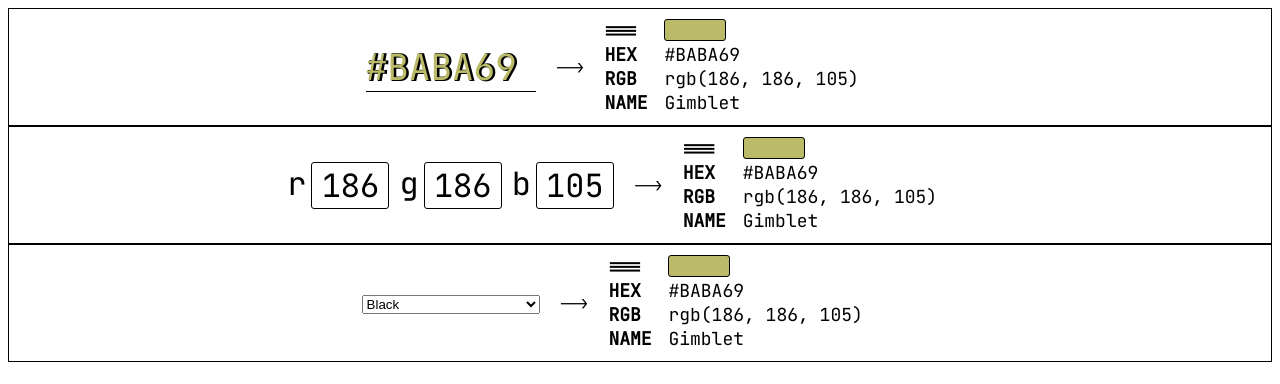
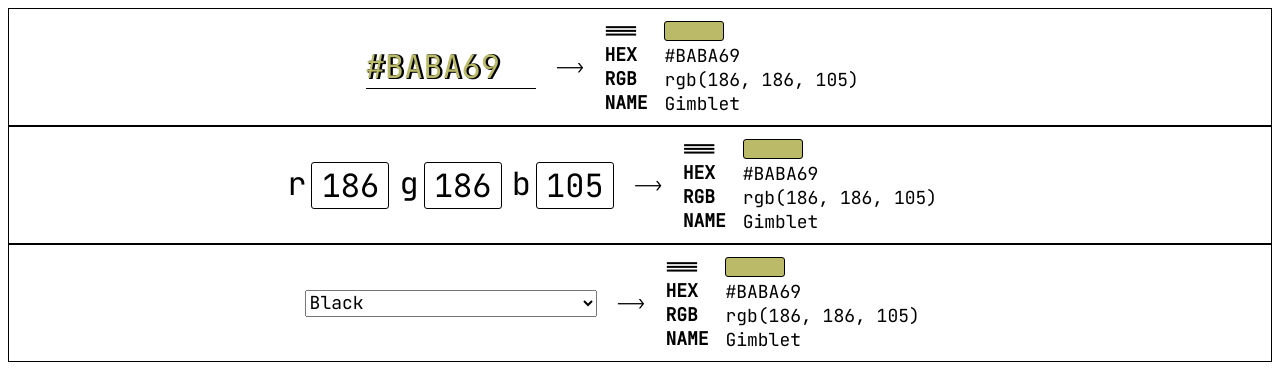
Before and after one commit to catchthirtythree/colour-naming, a React (Create React App) app in the folder cn-gui/: page / in a window 1280 px wide. Shown: the top 384 px of the page. Built offline with nearby package versions, Linux system fonts and the light colour scheme.

Commit message:
Add Info component to other components.

```diff
--- a/cn-gui/src/components/Hex.css
+++ b/cn-gui/src/components/Hex.css
@@ -12,13 +12,13 @@ div#Hex_container {
 div#Hex_container div#input-container {
   display: flex;
   flex-direction: row;
-
-  font-family: 'JetBrains Mono Regular';
-  font-size: 36px;
 }
 
 div#Hex_container div#input-container div#input {
   position: relative;
+
+  font-family: 'JetBrains Mono Regular';
+  font-size: 32px;
 }
 
 div#Hex_container div#input-container div#input input {
@@ -58,34 +58,3 @@ div#Hex_container div#arrow-container {
   margin-right: 20px;
   user-select: none;
 }
-
-div#Hex_container div#colour-container {
-  display: grid;
-  grid-template-columns: 60px 250px;
-
-  font-family: 'JetBrains Mono Regular';
-  font-size: 18px;
-}
-
-div#Hex_container div#colour-container div#grid-headers div.header {
-  font-family: inherit;
-  font-size: inherit;
-  font-weight: bold;
-  height: 24px;
-  text-transform: uppercase;
-  user-select: none;
-}
-
-div#Hex_container div#colour-container div#grid-values div.value {
-  font-family: inherit;
-  font-size: inherit;
-  height: 24px;
-  user-select: all;
-}
-
-div#Hex_container div#colour-container div#grid-values div.value div#colour {
-  border: 1px solid black;
-  border-radius: 3px;
-  width: 60px;
-  height: 20px;
-}
--- a/cn-gui/src/components/Hex.tsx
+++ b/cn-gui/src/components/Hex.tsx
@@ -3,6 +3,7 @@ import { invoke } from '@tauri-apps/api/tauri';
 
 import './Hex.css';
 import { IColourInfo } from '../types/colour-info';
+import { Info } from './Info';
 
 export function Hex(): ReactElement<any, any> {
   const DEFAULT_HEX = '#BABA69';
@@ -61,23 +62,7 @@ export function Hex(): ReactElement<any, any> {
         <span>--&gt;</span>
       </div>
 
-      <div id="colour-container">
-        <div id="grid-headers">
-          <div className="header">===</div>
-          <div className="header">hex</div>
-          <div className="header">rgb</div>
-          <div className="header">name</div>
-        </div>
-
-        <div id="grid-values">
-          <div className="value">
-            <div id="colour" style={{ backgroundColor: colourInfo.hex }}></div>
-          </div>
-          <div className="value">{colourInfo.hex}</div>
-          <div className="value">{colourInfo.rgb}</div>
-          <div className="value">{colourInfo.name}</div>
-        </div>
-      </div>
+      <Info colour={colourInfo} />
     </div>
   );
 }
--- a/cn-gui/src/components/Name.css
+++ b/cn-gui/src/components/Name.css
@@ -9,47 +9,9 @@ div#Name_container {
   padding-bottom: 10px;
 }
 
-div#Name_container div#input-container {
-  display: flex;
-  flex-direction: row;
-}
-
-div#Name_container div#input-container div.colour {
-  display: flex;
-  flex-direction: row;
-
+div#Name_container select#colour-selector {
   font-family: 'JetBrains Mono Regular';
-  font-size: 32px;
-}
-
-div#Name_container div#input-container div.colour:not(:last-child) {
-  margin-right: 10px;
-}
-
-div#Name_container div#input-container div.colour span {
-  margin-right: 5px;
-  user-select: none;
-}
-
-div#Name_container div#input-container div.colour input {
-  background-color: transparent;
-  border: 1px solid black;
-  border-radius: 3px;
-  caret-color: black;
-  font-family: inherit;
-  font-size: inherit;
-  outline: 0;
-  padding-left: 5px;
-  padding-right: 5px;
-  text-align: center;
-  text-transform: lowercase;
-  width: 66px;
-}
-
-div#Name_container div#input-container div.colour input[type=number]::-webkit-inner-spin-button,
-div#Name_container div#input-container div.colour input[type=number]::-webkit-outer-spin-button {
-  -webkit-appearance: none;
-  margin: 0;
+  font-size: 18px;
 }
 
 div#Name_container div#arrow-container {
@@ -57,34 +19,3 @@ div#Name_container div#arrow-container {
   margin-right: 20px;
   user-select: none;
 }
-
-div#Name_container div#colour-container {
-  display: grid;
-  grid-template-columns: 60px 250px;
-
-  font-family: 'JetBrains Mono Regular';
-  font-size: 18px;
-}
-
-div#Name_container div#colour-container div#grid-headers div.header {
-  font-family: inherit;
-  font-size: inherit;
-  font-weight: bold;
-  height: 24px;
-  text-transform: uppercase;
-  user-select: none;
-}
-
-div#Name_container div#colour-container div#grid-values div.value {
-  font-family: inherit;
-  font-size: inherit;
-  height: 24px;
-  user-select: all;
-}
-
-div#Name_container div#colour-container div#grid-values div.value div#colour {
-  border: 1px solid black;
-  border-radius: 3px;
-  width: 60px;
-  height: 20px;
-}
--- a/cn-gui/src/components/Name.tsx
+++ b/cn-gui/src/components/Name.tsx
@@ -4,6 +4,7 @@ import { invoke } from '@tauri-apps/api/tauri';
 import './Name.css';
 import { IColourInfo } from '../types/colour-info';
 import { ALL_PAIRS, IColourPair } from '../types/colour-pair';
+import { Info } from './Info';
 
 export function Name(): ReactElement<any, any> {
   const DEFAULT_COLOUR_NAME = 'Gimblet';
@@ -33,8 +34,7 @@ export function Name(): ReactElement<any, any> {
 
   return (
     <div id="Name_container">
-      <div id="colour-name-container">
-        <select id="colour-select"
+      <select id="colour-selector"
         onChange={(event) => {
           let currentValue = event.target.value;
           let index = Number(currentValue);
@@ -60,29 +60,12 @@ export function Name(): ReactElement<any, any> {
           })
         }
       </select>
-      </div>
 
       <div id="arrow-container">
         <span>--&gt;</span>
       </div>
 
-      <div id="colour-container">
-        <div id="grid-headers">
-          <div className="header">===</div>
-          <div className="header">hex</div>
-          <div className="header">rgb</div>
-          <div className="header">name</div>
-        </div>
-
-        <div id="grid-values">
-          <div className="value">
-            <div id="colour" style={{ backgroundColor: colourInfo.hex }}></div>
-          </div>
-          <div className="value">{colourInfo.hex}</div>
-          <div className="value">{colourInfo.rgb}</div>
-          <div className="value">{colourInfo.name}</div>
-        </div>
-      </div>
+      <Info colour={colourInfo} />
     </div>
   );
 }
--- a/cn-gui/src/components/Rgb.css
+++ b/cn-gui/src/components/Rgb.css
@@ -57,34 +57,3 @@ div#Rgb_container div#arrow-container {
   margin-right: 20px;
   user-select: none;
 }
-
-div#Rgb_container div#colour-container {
-  display: grid;
-  grid-template-columns: 60px 250px;
-
-  font-family: 'JetBrains Mono Regular';
-  font-size: 18px;
-}
-
-div#Rgb_container div#colour-container div#grid-headers div.header {
-  font-family: inherit;
-  font-size: inherit;
-  font-weight: bold;
-  height: 24px;
-  text-transform: uppercase;
-  user-select: none;
-}
-
-div#Rgb_container div#colour-container div#grid-values div.value {
-  font-family: inherit;
-  font-size: inherit;
-  height: 24px;
-  user-select: all;
-}
-
-div#Rgb_container div#colour-container div#grid-values div.value div#colour {
-  border: 1px solid black;
-  border-radius: 3px;
-  width: 60px;
-  height: 20px;
-}
--- a/cn-gui/src/components/Rgb.tsx
+++ b/cn-gui/src/components/Rgb.tsx
@@ -4,6 +4,7 @@ import { invoke } from '@tauri-apps/api/tauri';
 import './Rgb.css';
 import { IColourInfo } from '../types/colour-info';
 import { clamp } from '../utils/clamp';
+import { Info } from './Info';
 
 export function Rgb(): ReactElement<any, any> {
   const DEFAULT_R = 186;
@@ -93,23 +94,7 @@ export function Rgb(): ReactElement<any, any> {
         <span>--&gt;</span>
       </div>
 
-      <div id="colour-container">
-        <div id="grid-headers">
-          <div className="header">===</div>
-          <div className="header">hex</div>
-          <div className="header">rgb</div>
-          <div className="header">name</div>
-        </div>
-
-        <div id="grid-values">
-          <div className="value">
-            <div id="colour" style={{ backgroundColor: colourInfo.hex }}></div>
-          </div>
-          <div className="value">{colourInfo.hex}</div>
-          <div className="value">{colourInfo.rgb}</div>
-          <div className="value">{colourInfo.name}</div>
-        </div>
-      </div>
+      <Info colour={colourInfo} />
     </div>
   );
 }
```
Lines whose indentation alone changed are shown as unchanged.
